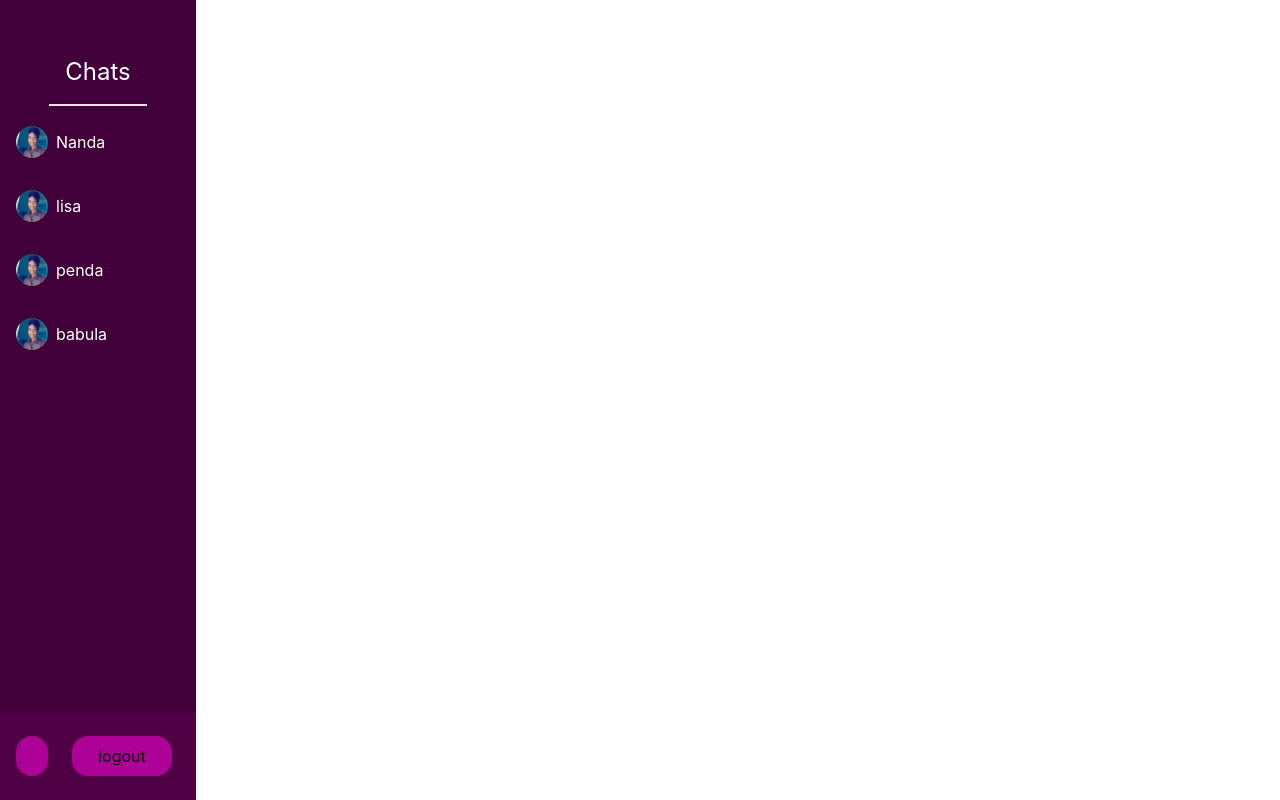
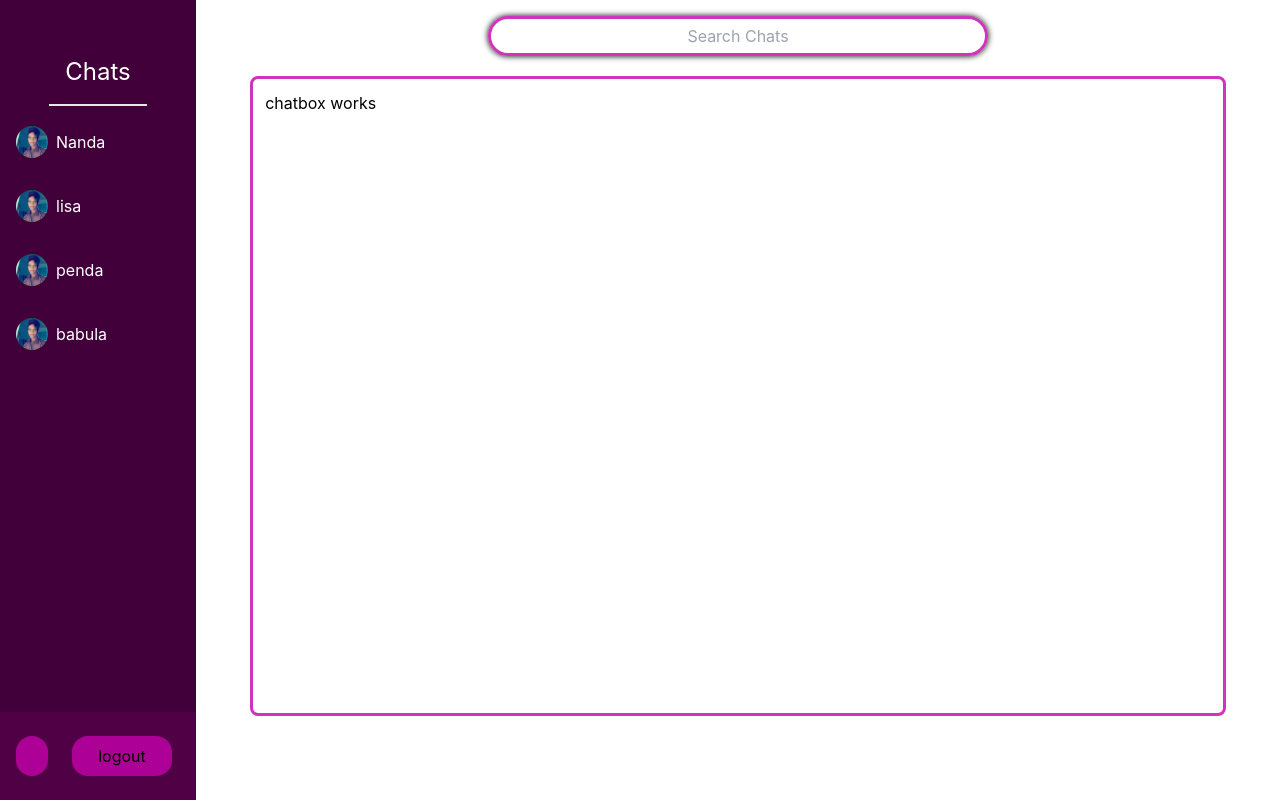
Before and after one commit to abhisek69/chatN, a React (Create React App) app: page /home in a window 1280 px wide. Built offline with nearby package versions, Linux system fonts and the light colour scheme; no server answers; the database is empty; sample sign-in values are in the browser's storage; some icons are missing.

Commit message:
chatbox and searchbar created

```diff
--- a/src/index.css
+++ b/src/index.css
@@ -23,6 +23,8 @@ code {
   --btn-color:rgba(198, 0, 171, 0.796);
   --menubar:rgb(65, 0, 57);
   --tbmenu:rgba(96, 0, 82, 0.5);
+  --border:rgba(198, 0, 171, 0.796);
+  --darkShadow:#000000;
 }
 
 .dark {
@@ -31,6 +33,8 @@ code {
   --btn-color:rgb(25, 166, 0);
   --menubar:rgb(8, 53, 0);
   --tbmenu:rgba(10, 68, 0, 0.500);
+    --border: rgb(25, 166, 0);
+    --darkShadow:rgb(36, 240, 0);
 }
 .home {
   background-color: var(--bg-color);
@@ -60,7 +64,19 @@ code {
   transition: .7s;
 
 }
-
+.Search{
+  background: transparent;
+  border: 3px solid var(--border);
+  border-radius: 20px;
+  width: 500px;
+  height: 40px;
+  box-shadow: 0px 0 6px var(--darkShadow);
+  transition: .7s;
+}
+.chatBox{
+  border: 3px solid var(--border);
+  transition: .7s;
+}
 
 
 
--- /dev/null
+++ b/src/pages/components/chatBox.js
@@ -0,0 +1,9 @@
+import React from "react";
+
+const ChatBox = ()=>{
+return (<>
+chatbox works
+</>)
+}
+
+export default ChatBox;
--- /dev/null
+++ b/src/pages/components/searchbar.js
@@ -0,0 +1,11 @@
+import React from "react";
+
+const Search =()=>{
+return (<>
+<div className=" mt-4 ">
+ <input className="Search text-center" type="text" placeholder="Search Chats" />
+</div>
+</>)
+}
+
+export default Search;
--- a/src/pages/home.js
+++ b/src/pages/home.js
@@ -8,6 +8,8 @@ import { useNavigate } from "react-router-dom";
 import { useAuth } from "./AuthContext";
 import mypic  from "./mypic.jpg";
 import Chats from "./chats";
+import Search from "./components/searchbar";
+import ChatBox from "./components/chatBox";
 const Home = () => {
     const navigate = useNavigate();
     const { logout } = useAuth(null);
@@ -55,7 +57,7 @@ const Home = () => {
     return (
         <div className={`home h-screen ${toggletheme ? 'dark' : 'light'}`}>
 
-            <div className="menu w-auto h-full flex flex-col">
+            <div className="menu w-auto h-full flex flex-col  ">
                 <div className="flex justify-center">
                     {User ? (<div className=" flex justify-center items-center p-4  text-white group w-full uppermenu"  style={{ height: 'fit-content' }}>
                     <div className="" >
@@ -85,6 +87,15 @@ const Home = () => {
                     </button>
                 </div>
             </div>
+            <div className="flex w-full flex items-center flex-col">
+            <div className="flex w-full flex justify-center">
+            <Search />
+            </div>
+            <div className=" chatBox w-[90%] h-[80%] rounded-lg p-3 mt-5">
+            <ChatBox />
+
+            </div>
+            </div>
         </div>
     );
 }
--- a/src/pages/style.css
+++ b/src/pages/style.css
@@ -31,7 +31,9 @@
     background-size: 400% 400%;
     background-attachment: fixed;
 }
-
+.Search{
+    background: transparent;
+}
 @keyframes gradient {
     0% {
         background-position: 0% 0%;
```
